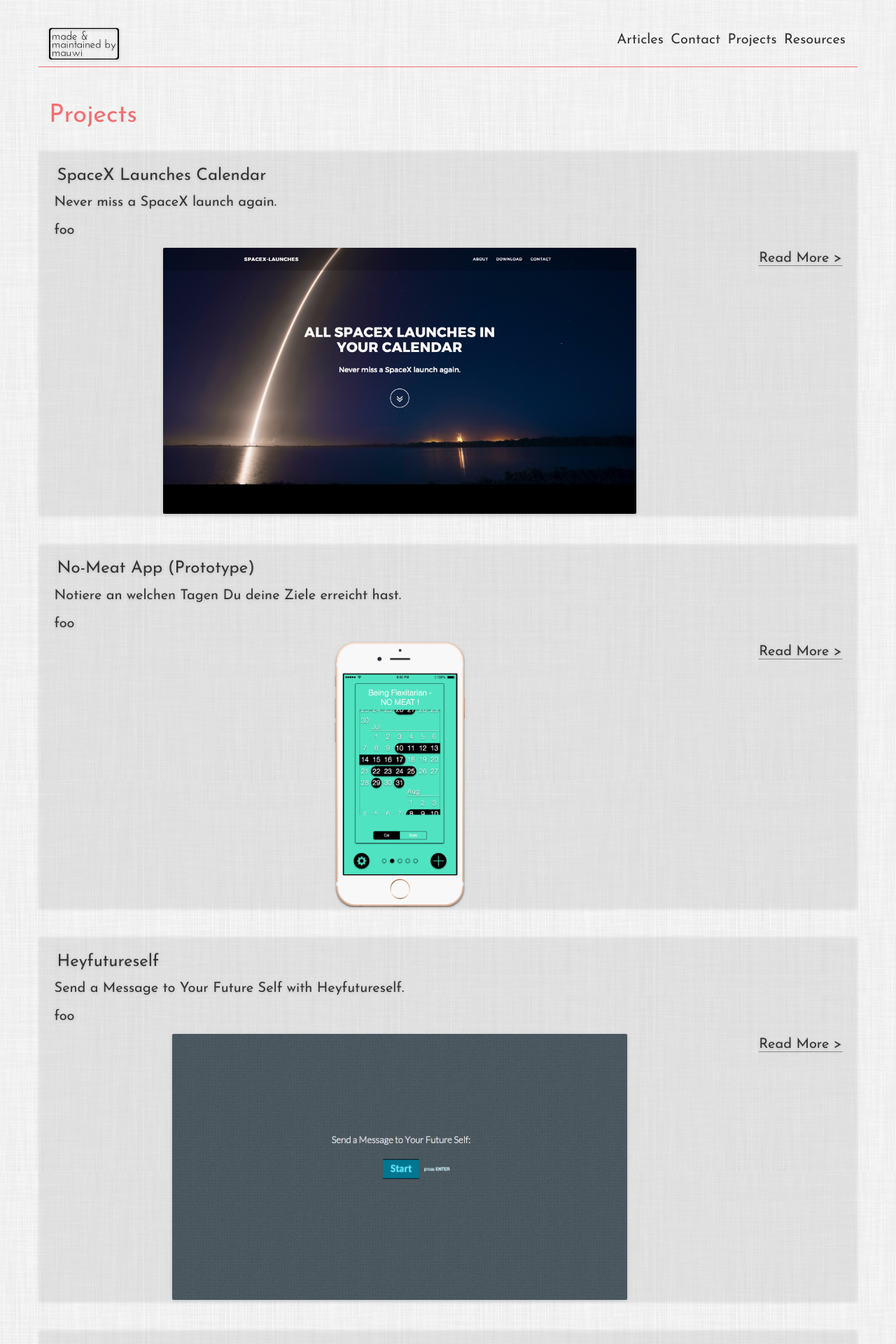
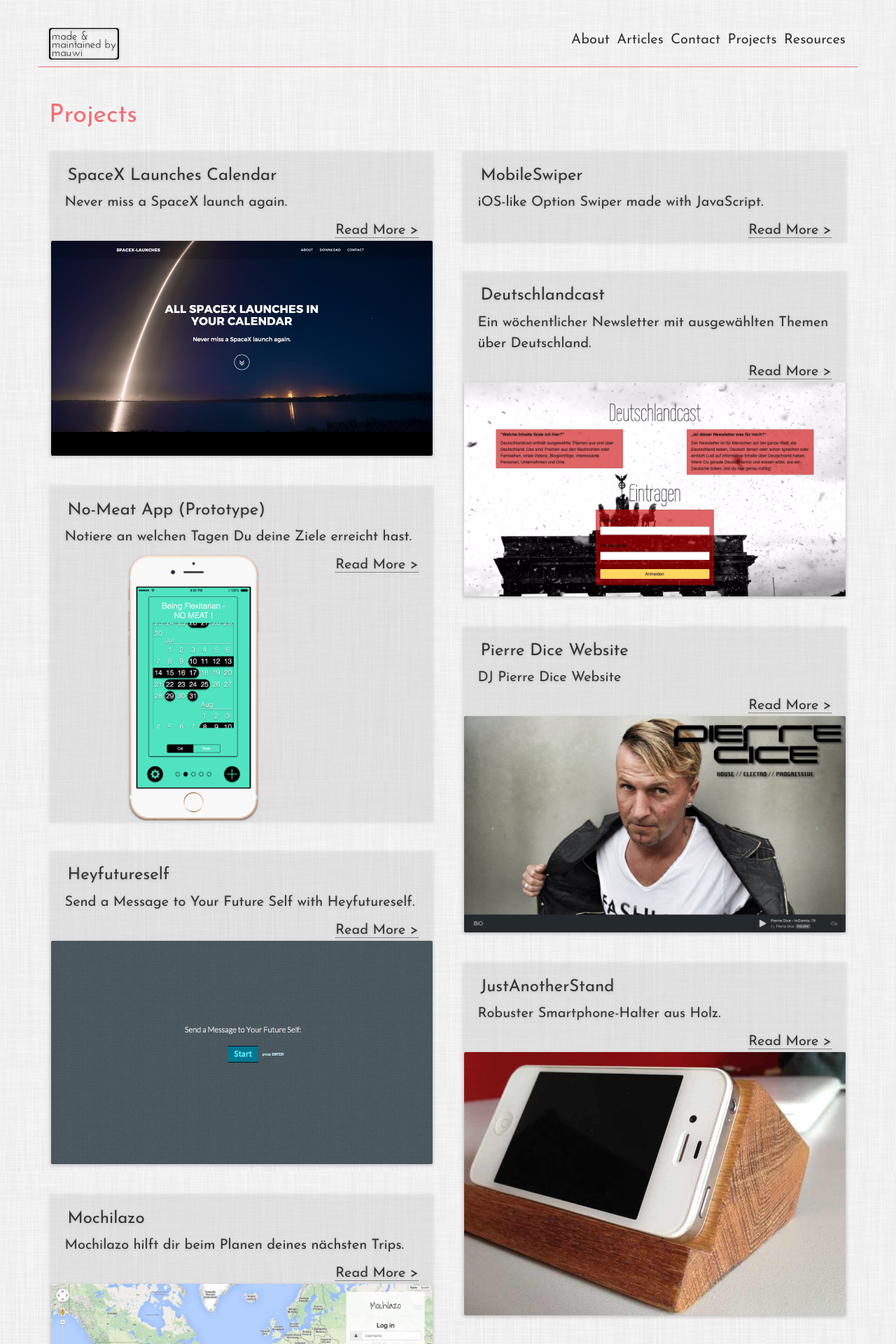
Before and after one commit to mauricewipf/interactive-resume, a Jekyll site: the page built from projects.html, in a window 1280 px wide. Shown: the top 1920 px of the page at 70% size. Built offline with Jekyll 4.4.1, drawn with Linux system fonts in a browser that asks for light colours; nearby versions of some CDN libraries; some of the changed text lies outside the part shown.

Commit message:
Year in footer with JS, added about.html, added some resources, fixed project overview

```diff
--- a/_layouts/project.html
+++ b/_layouts/project.html
@@ -14,8 +14,14 @@
         {{page.content}}
       </div>
 
+      {% if page.projectImage %}
       <div id="projectImage">
         <a href="{{page.projectHyperlink}}"><img src="/images/{{page.projectImage}}" alt="{{page.title}}" /></a>
+      </div>
+      {% endif %}
+
+      <div id="projectHyperlink">
+        <a href="{{page.projectHyperlink}}">{{page.projectHyperlink}}</a>
       </div>
 
       <div id="projectTags">
--- a/_sass/_base.scss
+++ b/_sass/_base.scss
@@ -200,32 +200,32 @@
 }
 /* Projects
 -------------------------------------------------- */
-// .project-gallery {
-//   //http://www.bootply.com/118335
-//   column-gap: 2em;
-//   -webkit-column-gap:2em;
-//   -moz-column-gap: 2em;
-//   -ms-column-gap: 2em;
-//   -o-column-gap: 2em;
-// }
-// @media (max-width: 767px) {
-//   .project-gallery {
-//     column-count: 1;
-//     -webkit-column-count: 1;
-//     -moz-column-count: 1;
-//     -ms-column-count: 1;
-//     -o-column-count: 1;
-//   }
-// }
-// @media (min-width:768px) {
-//   .project-gallery {
-//     column-count: 2;
-//     -webkit-column-count: 2;
-//     -moz-column-count: 2;
-//     -ms-column-count: 2;
-//     -o-column-count: 2;
-//   }
-// }
+.project-gallery {
+  //http://www.bootply.com/118335
+  column-gap: 2em;
+  -webkit-column-gap:2em;
+  -moz-column-gap: 2em;
+  -ms-column-gap: 2em;
+  -o-column-gap: 2em;
+}
+@media (max-width: 767px) {
+  .project-gallery {
+    column-count: 1;
+    -webkit-column-count: 1;
+    -moz-column-count: 1;
+    -ms-column-count: 1;
+    -o-column-count: 1;
+  }
+}
+@media (min-width:768px) {
+  .project-gallery {
+    column-count: 2;
+    -webkit-column-count: 2;
+    -moz-column-count: 2;
+    -ms-column-count: 2;
+    -o-column-count: 2;
+  }
+}
 .project-gallery h3, .project-gallery p {
   padding-left: 1em;
 }
--- a/projects.html
+++ b/projects.html
@@ -9,15 +9,16 @@
     <div class="col-xs-12">
       <h1>{{page.title}}</h1>
     </div>
-    <div class="project-gallery">
+    <div class="col-xs-12 project-gallery">
 
       {% for project in site.posts %}
         <div>
           <h3><a href="{{ project.url | prepend: site.baseurl }}">{{ project.title }}</a></h3>
           <p>{{project.description}}</p>
-          <p>foo</p>
   				<span class="readmore"><a href="{{project.url | prepend: site.baseurl }}">Read More &gt;</a></span>
-  				<a href="{{ project.url | prepend: site.baseurl }}"><img src="/images/{{project.projectImage}}" alt="{{project.title}}" /></a>
+          {% if project.projectImage %}
+          <a href="{{ project.url | prepend: site.baseurl }}"><img src="/images/{{project.projectImage}}" alt="{{project.title}}" /></a>
+          {% endif %}
         </div>
       {% endfor %}
 
```
Also changed, not shown: _includes/footer.html (+7 -1 lines), _posts/2015-06-01-mobileswiper.md (+1 -1 lines), about.html (added, +24 -0 lines), resources.html (+9 -8 lines).
